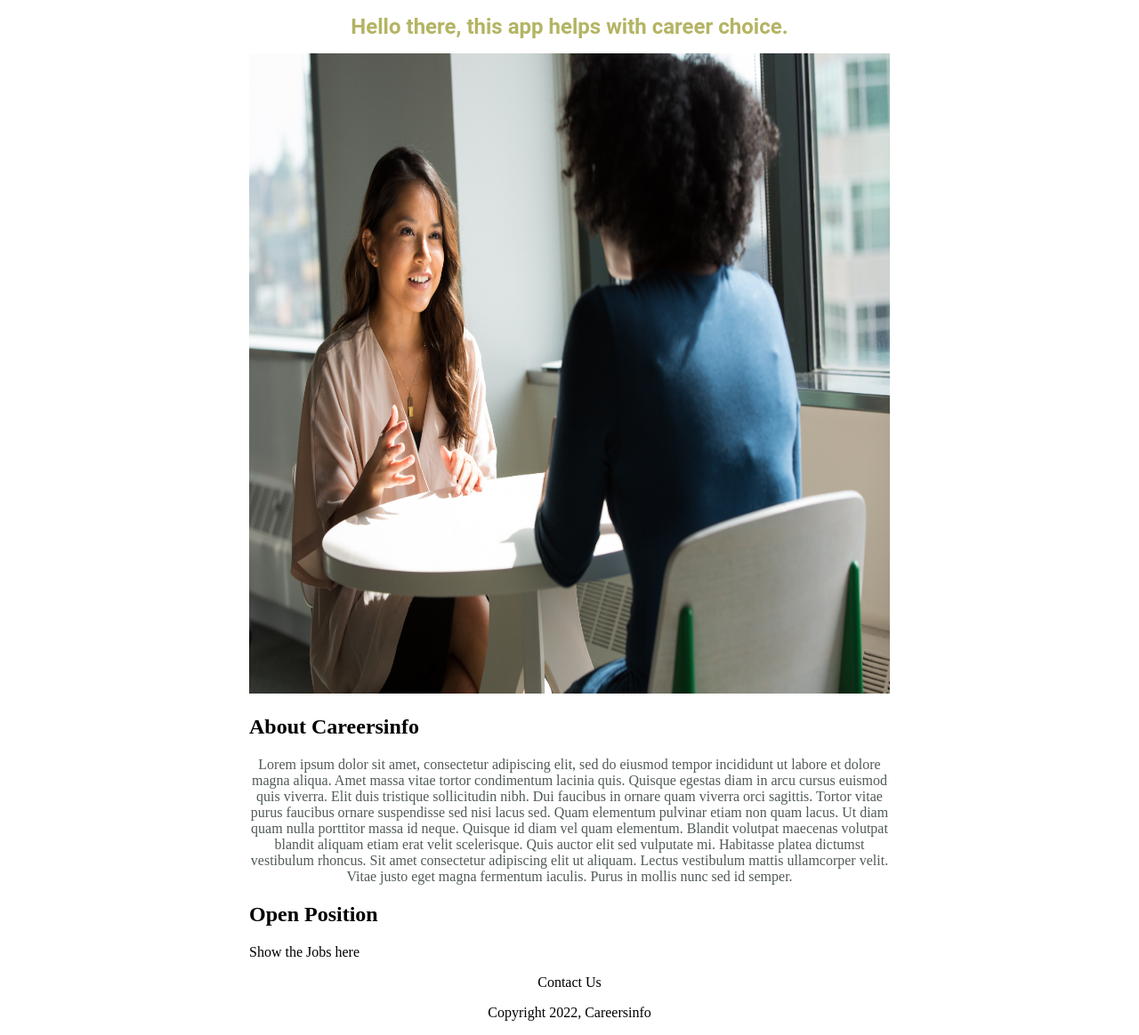
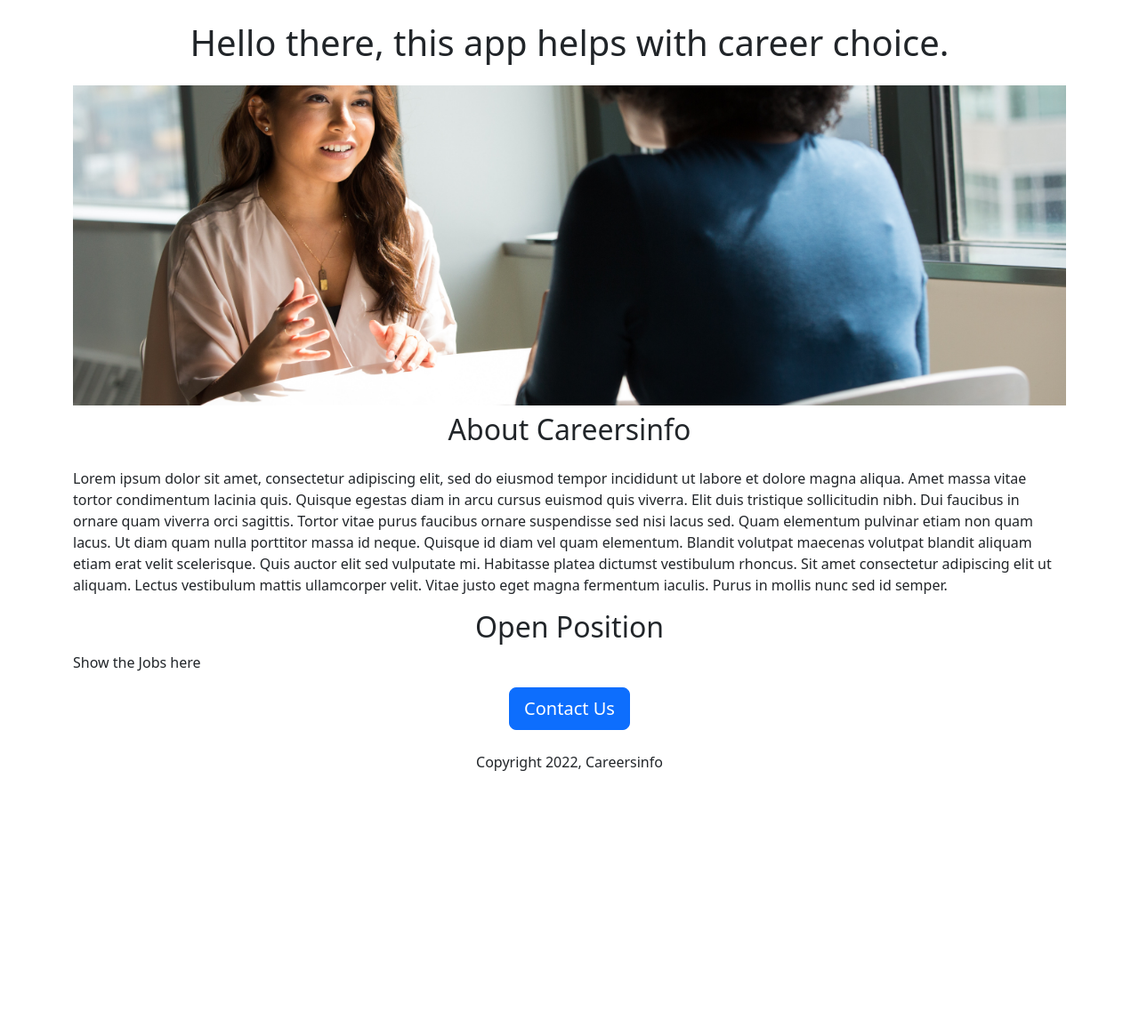
Before and after one commit to ManifestJosh/career-website, a Flask app: page / in a window 1280 px wide. Shown: the whole page at 89% size. After the commit the page ends 867 px from the top, so only its background shows below. Run offline with Flask 3, Linux system fonts and the light colour scheme.

Commit message:
adding bootstrap

```diff
--- a/templates/home.html
+++ b/templates/home.html
@@ -2,47 +2,30 @@
 <html>
   <head>
     <title> Careersinfo </title>
-    <style>
-    h1{
-        font-size: 24px;
-        font-family: Roboto;
-        text-align: center;
-        color: rgb(180, 180, 100)
-      }
-    .bodytext {
-        font-family: rosybrown;
-        text-align: center;
-        color: rgb(80,90,90)
-      }
-
-      #workimg{
-        width: 100%;
-        height: 720px;
-        margin: 0 auto 0 auto;
-      }
-
-      #container{
-        max-width: 720px;
-        margin: 0 auto ;
-      }
-
-
-
-      </style>
+    <meta charset="utf-8">
+    <meta name="viewport" content="width=device-width, initial-scale=1">
+    <link href="https://cdn.jsdelivr.net/npm/bootstrap@5.2.0/dist/css/bootstrap.min.css" rel="stylesheet" integrity="sha384-gH2yIJqKdNHPEq0n4Mqa/HGKIhSkIHeL5AyhkYV8i59U5AR6csBvApHHNl/vI1Bx" crossorigin="anonymous">
   </head>
   <body>
-    <div id='container'>
-      <h1>Hello there, this app helps with career choice.</h1>
-      <img id='workimg' src="https://career-website--manifestjosh.repl.co/static/workimg.jpg", height='320'>
-      <h2> About Careersinfo </h2>
+    <div class='container'>
+      <h1 class='text-center mt-4 mb-4'>Hello there, this app helps with career choice.</h1>
+      <img class="img-fluid" id='workimg' src="https://career-website--manifestjosh.repl.co/static/workimg.jpg", height='320'>
+      <style>
+        #workimg {
+          height: 360px;
+          width: 100%;
+          object-fit: cover ;
+        }
+      </style>
+      <h2 class='text-center mt-2 mb-4'> About Careersinfo </h2>
       <p class='bodytext'>
      Lorem ipsum dolor sit amet, consectetur adipiscing elit, sed do eiusmod tempor incididunt ut labore et dolore magna aliqua. Amet massa vitae tortor condimentum lacinia quis. Quisque egestas diam in arcu cursus euismod quis viverra. Elit duis tristique sollicitudin nibh. Dui faucibus in ornare quam viverra orci sagittis. Tortor vitae purus faucibus ornare suspendisse sed nisi lacus sed. Quam elementum pulvinar etiam non quam lacus. Ut diam quam nulla porttitor massa id neque. Quisque id diam vel quam elementum. Blandit volutpat maecenas volutpat blandit aliquam etiam erat velit scelerisque. Quis auctor elit sed vulputate mi. Habitasse platea dictumst vestibulum rhoncus. Sit amet consectetur adipiscing elit ut aliquam. Lectus vestibulum mattis ullamcorper velit. Vitae justo eget magna fermentum iaculis. Purus in mollis nunc sed id semper.
       </p>
-      <h2> Open Position </h2>
-      <p> Show the Jobs here </p>
-      <div style='text-align: center;'
-      <button>Contact Us</button>
-        <p> Copyright 2022, Careersinfo</p>
+      <h2 class='text-center'>Open Position</h2>
+      <p>Show the Jobs here</p>
+      <div class='text-center'>
+      <button class='btn btn-primary btn-lg' >Contact Us</button>
+        <p class='mt-4'>Copyright 2022, Careersinfo</p>
       </div>
     </div>
 
```
